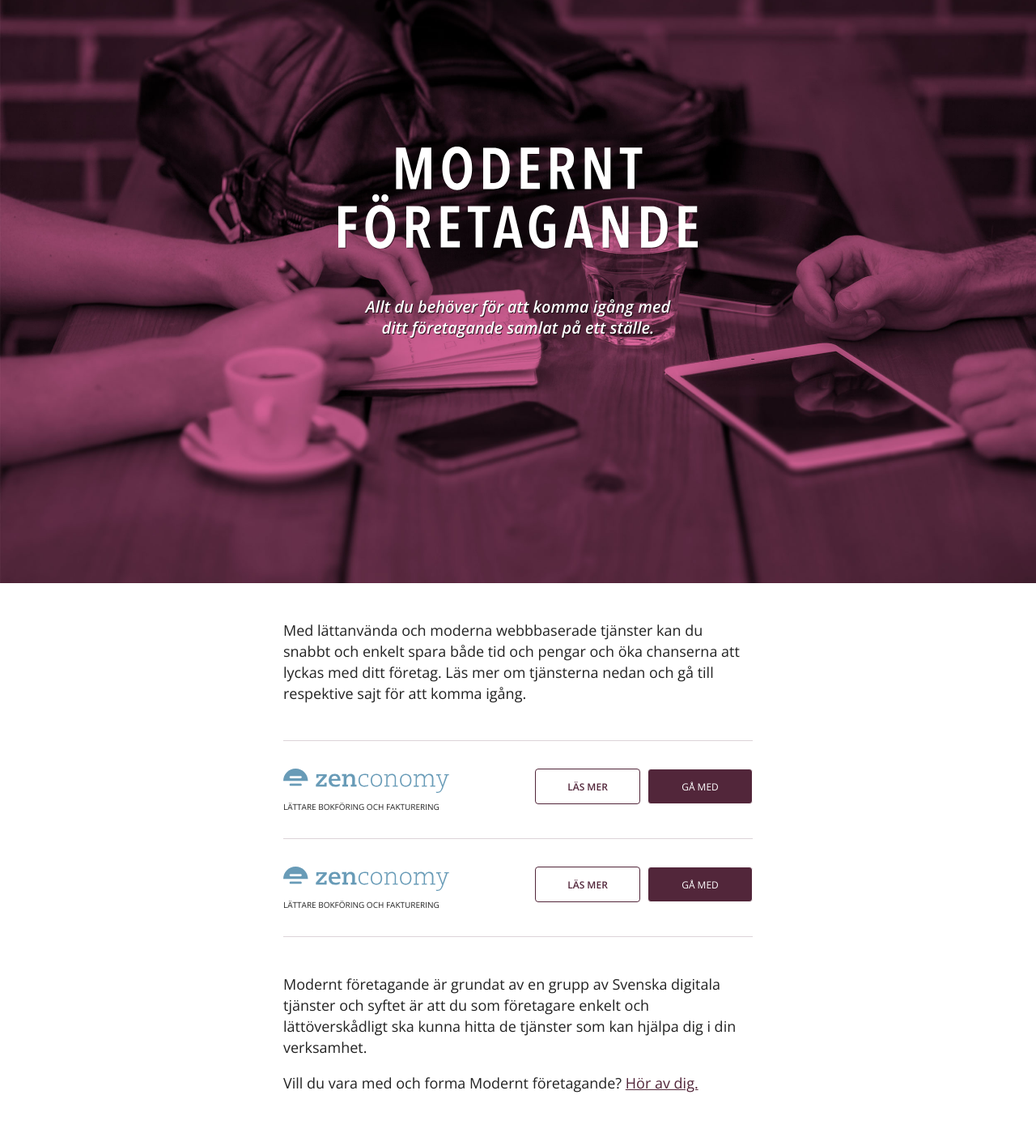
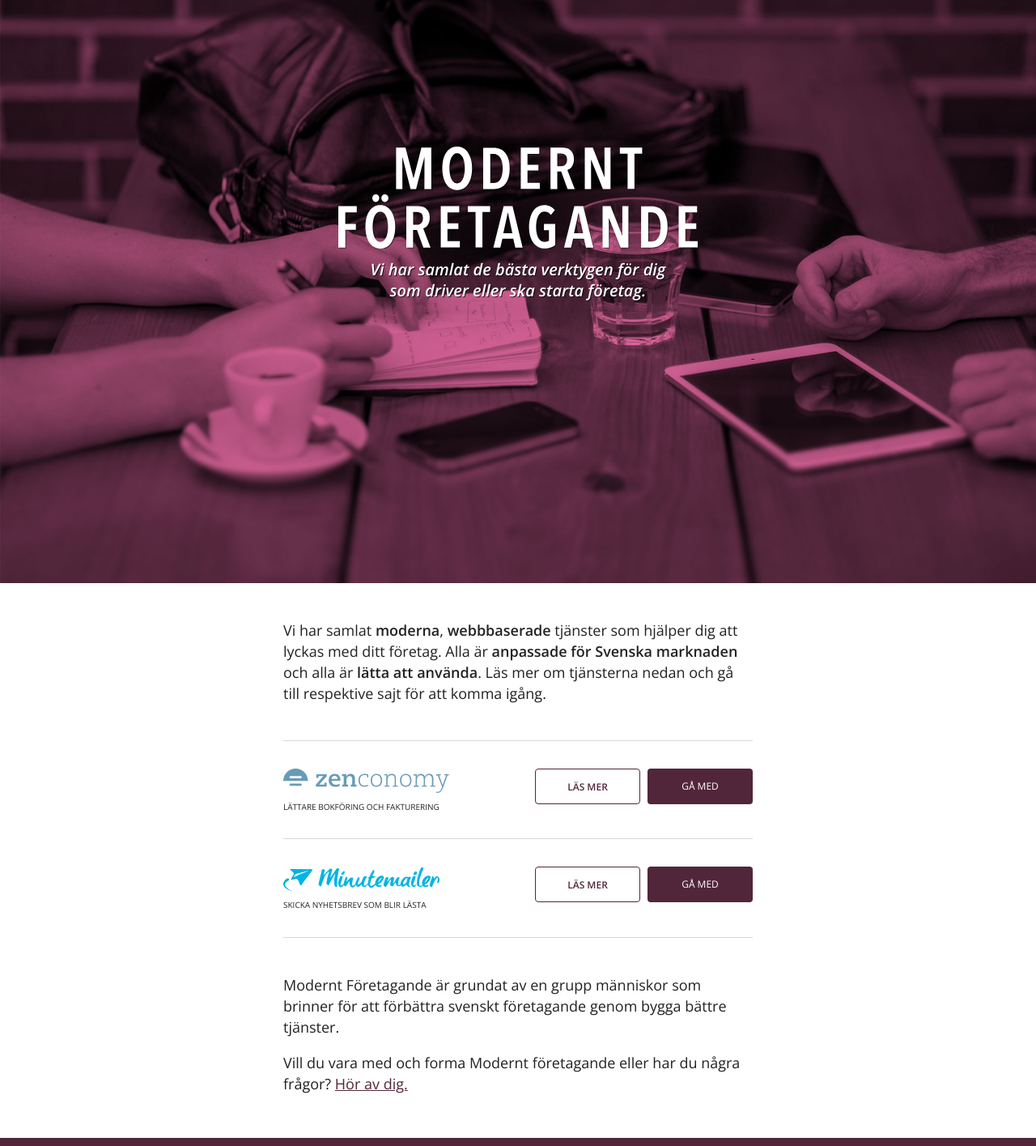
Before and after one commit to kristoffernolgren/modernaforetaget, a PHP site: page / in a window 1280 px wide. Shown: the whole page at 81% size. Before the commit the page ends 1349 px from the top, so only its background shows below. Run offline with PHP 8.4, Linux system fonts and the light colour scheme; some libraries are stand-ins or nearby versions.

Commit message:
mobile support

```diff
--- a/css/main.css
+++ b/css/main.css
@@ -65,14 +65,22 @@ textarea {
    ========================================================================== */
 /* font-family: 'Open Sans', sans-serif;  font-weight: 400;*/
 /* url(../img/logo.svg) */
+html{
+    height: 100%;
+}
 html, body{
     font-family: 'Open Sans', sans-serif;
     font-size: 18px;
     line-height: 26px;
     height: 100%
 }
+
 a{
     color: #52263a;
+}
+em{
+    font-style: normal;
+    font-weight: 600;
 }
 
 .header{
@@ -104,15 +112,17 @@ a{
     font-style: italic;
     text-align: center;
     position: absolute;
-    bottom: 42%;
+    top: 25%;
     left: 50%;
     width: 380px;
     margin-left: -190px;
     color: white;
     text-shadow: 1px 1px rgba(0,0,0,.75);
+    margin-top: 140px;
 }
 .content{
-    width: 580px;
+    max-width: 620px;
+    padding: 0 20px;
     margin: 0 auto;
 }
 .info p:first-child{
@@ -134,13 +144,11 @@ a{
 }
 
 .company .logo{
-    float: left;
+    height: 30px;
 }
 
 
 .company .slogan{
-    float: left;
-    clear: left;
     font-size: 10px;
     text-transform: uppercase;
     line-height: 10px;
@@ -148,12 +156,11 @@ a{
 
 }
 
-.company .action, .company .primary:hover{
+.company .action{
     margin-left: .5rem;
     float: right;
     border: 1px solid;
     border-radius: 4px;
-    color: #52263a;
     text-decoration: none;
     width: 130px;
     height: 44px;
@@ -163,18 +170,67 @@ a{
     text-align: center;
     font-weight: 600;
 }
+.company .action, .company .primary:hover{
+    color: #52263a;
+    background: white;
+}
 .company .primary, .company .action:hover{
+    border: 0;
     background: #52263a;
     color: white;
     font-weight: 400;
     transition: all .1s;
 }
 
+.footer{
+    margin-top: 3rem;
+    border-bottom: 10px solid #52263a;
+}
+
 /* ==========================================================================
    Media Queries
    ========================================================================== */
 
-@media only screen and (min-width: 35em) {
+@media only screen and (max-width: 500px) {
+    .header{
+        height: initial;
+    }
+    .header h1{
+        width: 50%;
+        height: initial;
+        background-size: contain;
+        position: initial;
+        margin: 0 auto;
+        padding: 1rem 0;
+    }
+    .header p{
+        margin-top: 0;
+        position: static;
+        margin: 0 auto;
+        font-size: 1rem;
+        padding-bottom: 1rem;
+    }
+    .info p:first-child,.info p:last-child{
+        margin-top: 1rem;
+        margin-bottom: 1rem;
+    }
+    .company{
+        padding: 1rem 0;
+    }
+    .company .logo{
+        height: 20px;
+    }
+    .company .action {
+        line-height: 30px;
+        height: 30px;
+        clear: right;
+        margin-bottom: 10px;
+    }
+    .company .action:last-child{
+        margin-bottom: 0
+    }
+}
+
 
 }
 
--- a/index.php
+++ b/index.php
@@ -23,36 +23,35 @@
         <![endif]-->
         <div class="header">
             <h1>Moderna företaget</h1>
-            <p>Allt du behöver för att komma igång med ditt företagande samlat på ett ställe.</p>
+            <p>Vi har samlat de bästa verktygen för dig som driver eller ska starta företag.</p>
         </div>
         <div class="content">
             <div class="info">
                 <p>
-                    Med lättanvända och moderna webbbaserade tjänster kan du snabbt och enkelt spara både tid och pengar och öka chanserna att lyckas med ditt företag. Läs mer om tjänsterna nedan och gå till respektive sajt för att komma igång.
+                    Vi har samlat <em>moderna</em>, <em>webbbaserade</em> tjänster som hjälper dig att lyckas med ditt företag. Alla är <em>anpassade för Svenska marknaden</em> och alla är <em>lätta att använda</em>. Läs mer om tjänsterna nedan och gå till respektive sajt för att komma igång.
                 </p>
             </div>
             <div class="companies">
                 <section class="company clearfix">
-                    <a class="action primary" href="https://www.zenconomy.se/priser/">Gå med</a>
-                    <a class="action" href="https://www.zenconomy.se/priser/">Läs mer</a>
-                    <img class="logo" src="/img/assets/zenconomy.svg" />
-                    <p class="slogan">Lättare bokföring och fakturering</p>
-
+                        <a class="action primary" href="https://www.zenconomy.se/priser/">Gå med</a>
+                        <a class="action" href="https://www.zenconomy.se/">Läs mer</a>
+                        <img class="logo" src="/img/assets/zenconomy.svg" />
+                        <p class="slogan">Lättare bokföring och fakturering</p>
                 </section>
                 <section class="company clearfix">
-                    <a class="action primary" href="https://www.zenconomy.se/priser/">Gå med</a>
-                    <a class="action" href="https://www.zenconomy.se/priser/">Läs mer</a>
-                    <img class="logo" src="/img/assets/zenconomy.svg" />
-                    <p class="slogan">Lättare bokföring och fakturering</p>
+                    <a class="action primary" href="https://minutemailer.com/setup">Gå med</a>
+                    <a class="action" href="https://minutemailer.com/">Läs mer</a>
+                    <img class="logo" src="/img/assets/minutemailer.svg" />
+                    <p class="slogan">Skicka nyhetsbrev som blir lästa</p>
 
                 </section>
             </div>
             <div class="info">
-                <p>Modernt företagande är grundat av en grupp av Svenska digitala tjänster och syftet är att du som företagare enkelt och lättöverskådligt ska kunna hitta de tjänster som kan hjälpa dig i din verksamhet.</p>
-                <p>Vill du vara med och forma Modernt företagande? <a href="mailto:kristoffer@zenconomy.se">Hör av dig.</a></p>
+                <p>Modernt Företagande är grundat av en grupp människor som brinner för att förbättra svenskt företagande genom bygga bättre tjänster.</p>
+                <p>Vill du vara med och forma Modernt företagande eller har du några frågor? <a href="mailto:kristoffer@zenconomy.se">Hör av dig.</a></p>
             </div>
         </div>
-
+        <footer class="footer"></footer>
         <!-- Google Analytics: change UA-XXXXX-X to be your site's ID. -->
         <script>
             (function(b,o,i,l,e,r){b.GoogleAnalyticsObject=l;b[l]||(b[l]=
```
Also changed, not shown: img/assets/minutemailer.svg (added).
